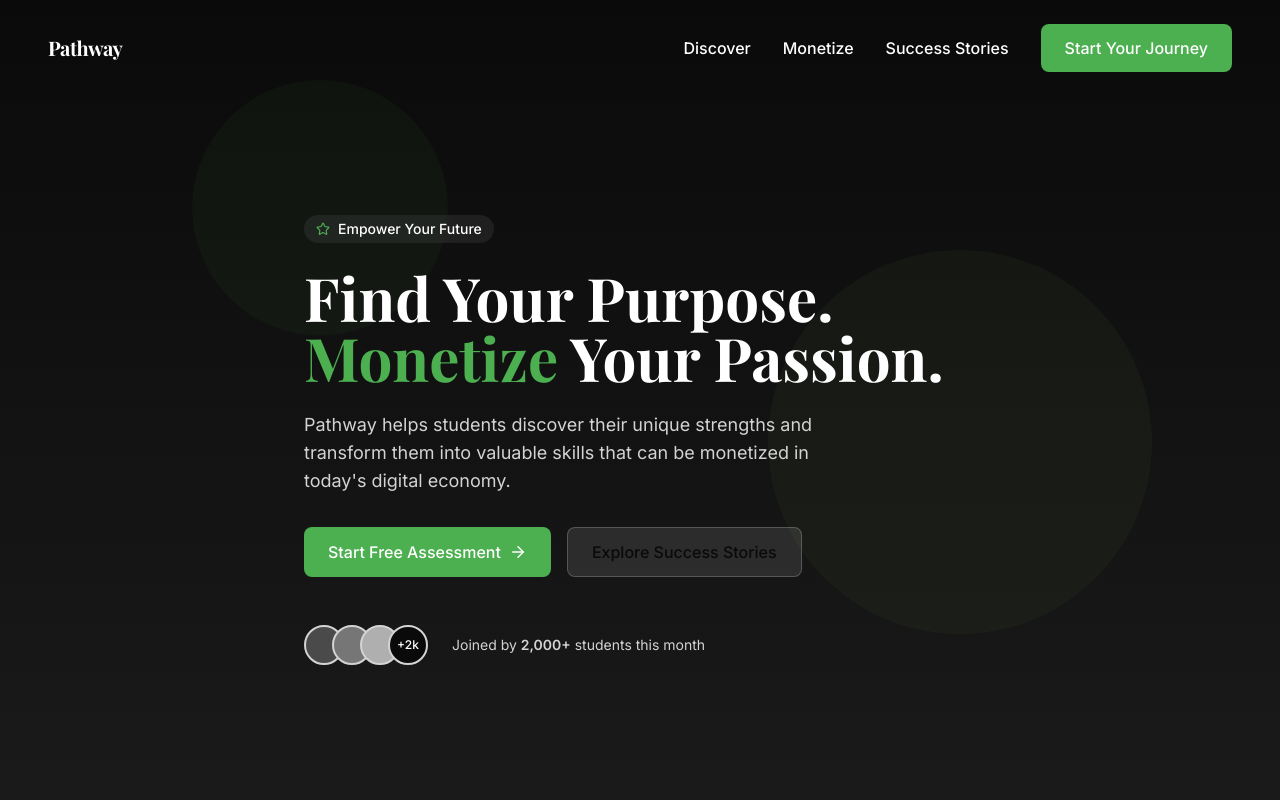
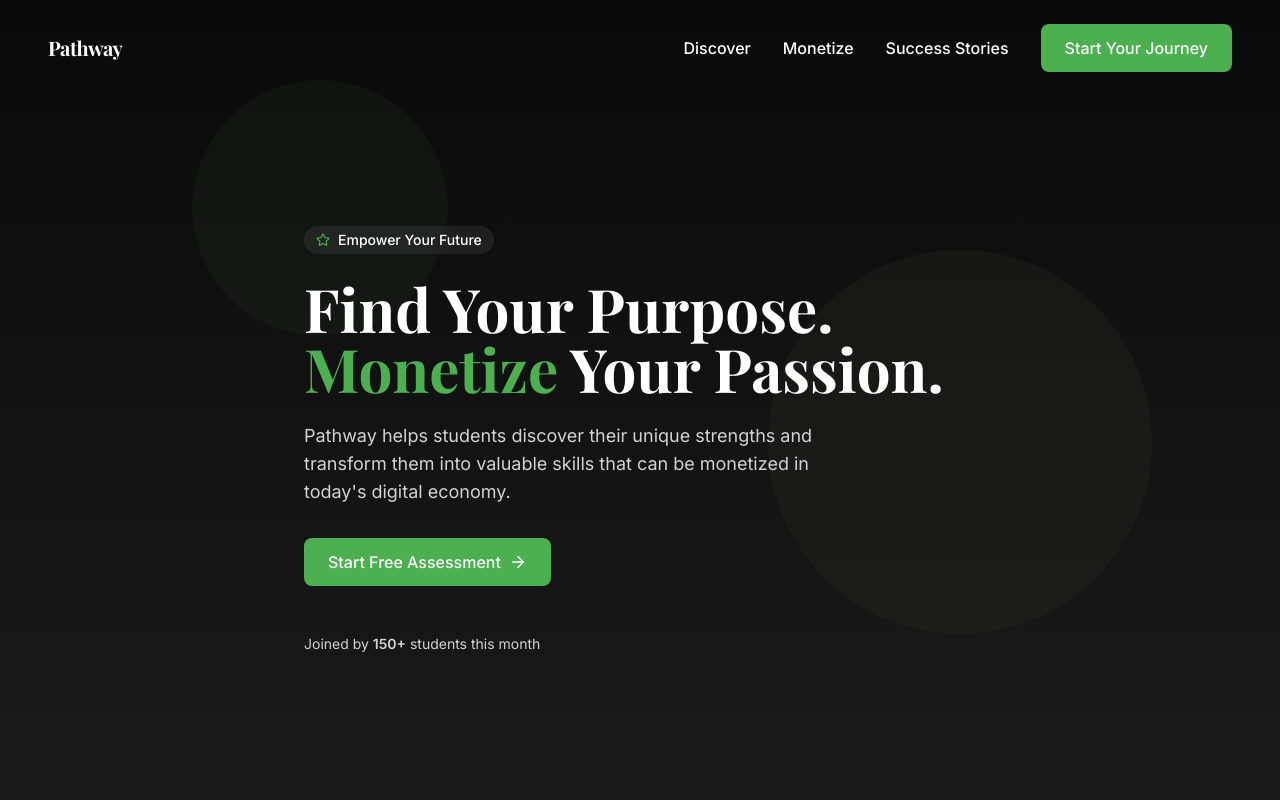
Before and after one commit to Hec-S/pathway-empowerment-luxure, a React (Vite) app: page / in a window 1280 px wide. Shown: the top 800 px of the page. Built offline with nearby package versions, Linux system fonts and the light colour scheme.

Commit message:
Visual edit in Lovable
Edited UI in Lovable

```diff
--- a/src/components/Hero.tsx
+++ b/src/components/Hero.tsx
@@ -1,13 +1,12 @@
-
 import { ArrowRight, Star } from 'lucide-react';
-
 const Hero = () => {
-  return (
-    <section className="relative min-h-screen flex items-center bg-gradient-to-b from-pathway-navy to-pathway-dark text-white pt-20 overflow-hidden">
+  return <section className="relative min-h-screen flex items-center bg-gradient-to-b from-pathway-navy to-pathway-dark text-white pt-20 overflow-hidden">
       {/* Background elements */}
       <div className="absolute inset-0 overflow-hidden">
         <div className="absolute top-[10%] left-[15%] w-64 h-64 rounded-full bg-pathway-green opacity-5 animate-float"></div>
-        <div className="absolute bottom-[20%] right-[10%] w-96 h-96 rounded-full bg-pathway-lightGreen opacity-5 animate-float" style={{ animationDelay: '2s' }}></div>
+        <div className="absolute bottom-[20%] right-[10%] w-96 h-96 rounded-full bg-pathway-lightGreen opacity-5 animate-float" style={{
+        animationDelay: '2s'
+      }}></div>
       </div>
 
       <div className="container mx-auto px-6 py-12 z-10">
@@ -32,29 +31,18 @@ const Hero = () => {
                 Start Free Assessment
                 <ArrowRight size={18} />
               </button>
-              <button className="btn-secondary">
-                Explore Success Stories
-              </button>
+
             </div>
 
             <div className="mt-12 flex items-center gap-6 justify-center md:justify-start animate-fade-in stagger-3">
-              <div className="flex -space-x-3">
-                <div className="w-10 h-10 rounded-full border-2 border-pathway-silver bg-pathway-mediumGray"></div>
-                <div className="w-10 h-10 rounded-full border-2 border-pathway-silver bg-pathway-gray"></div>
-                <div className="w-10 h-10 rounded-full border-2 border-pathway-silver bg-pathway-lightGray"></div>
-                <div className="w-10 h-10 rounded-full border-2 border-pathway-silver flex items-center justify-center bg-pathway-navy">
-                  <span className="text-xs font-medium">+2k</span>
-                </div>
-              </div>
+
               <p className="text-sm text-pathway-silver">
-                Joined by <span className="font-semibold">2,000+</span> students this month
+                Joined by <span className="font-semibold">150+</span> students this month
               </p>
             </div>
           </div>
         </div>
       </div>
-    </section>
-  );
+    </section>;
 };
-
 export default Hero;
```
